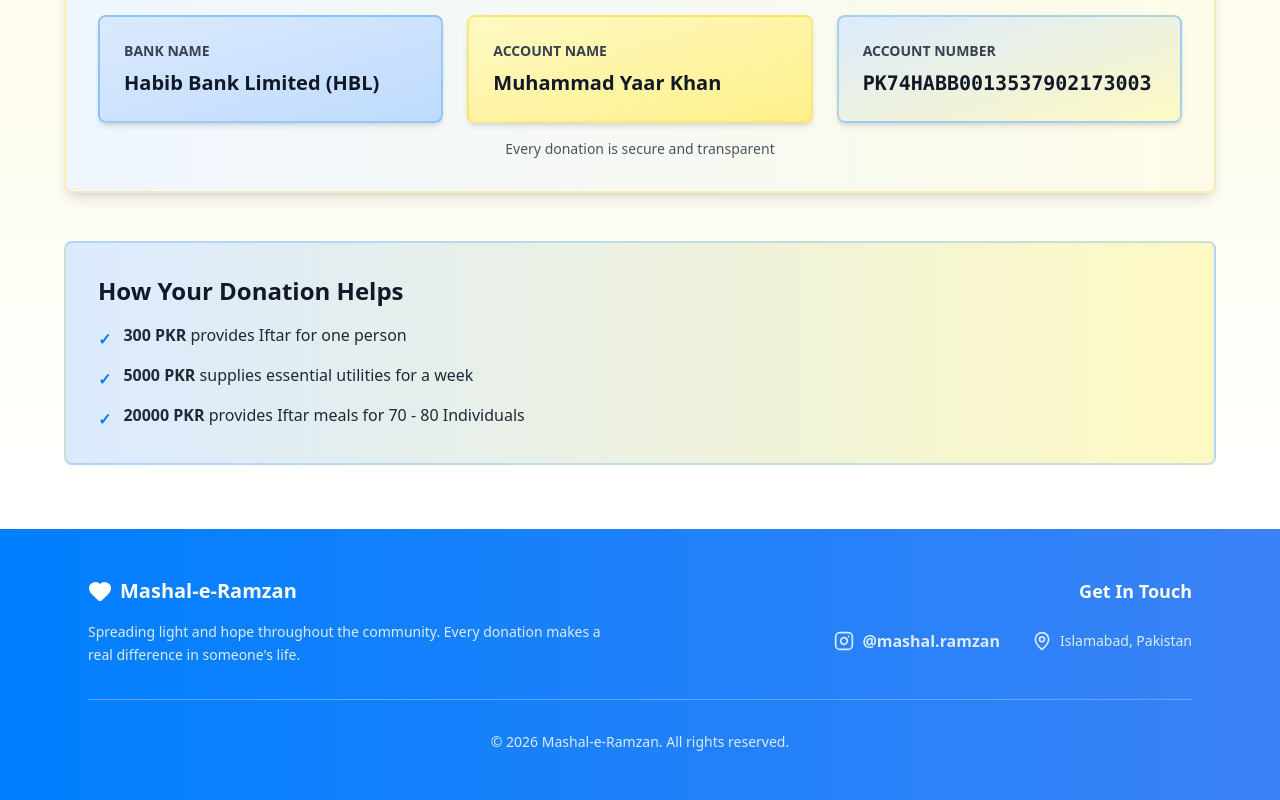
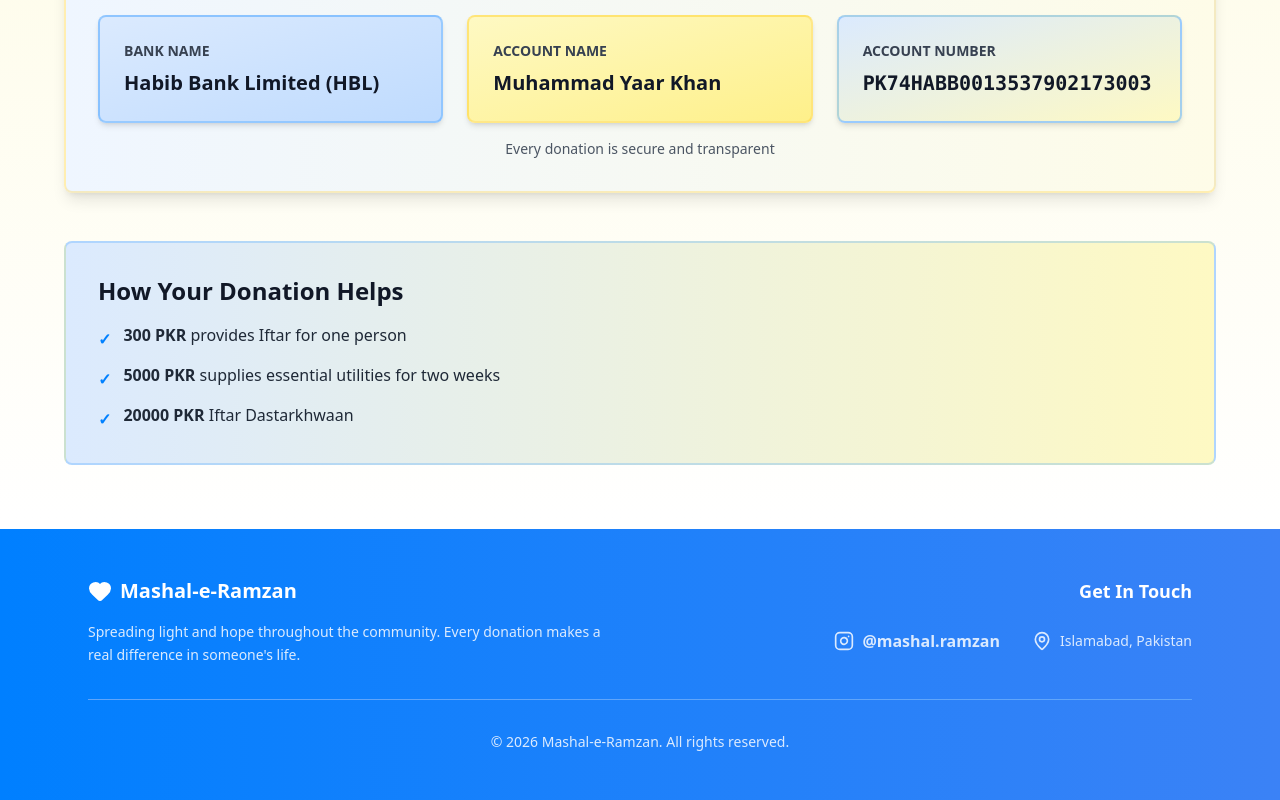
Before and after one commit to myaark/mashaleramzan, a Next.js app: page / in a window 1280 px wide. Shown: the part 1159-1959 px from the top of the page. Built offline with nearby package versions, Linux system fonts and the light colour scheme.

Commit message:
feat: update donation details duration and description

```diff
--- a/components/donation-details.tsx
+++ b/components/donation-details.tsx
@@ -65,11 +65,11 @@ export default function DonationDetails() {
             </li>
             <li className="flex items-start gap-3">
               <span className="text-primary font-bold mt-1">✓</span>
-              <span><strong>5000 PKR</strong> supplies essential utilities for a week</span>
+              <span><strong>5000 PKR</strong> supplies essential utilities for two weeks</span>
             </li>
             <li className="flex items-start gap-3">
               <span className="text-primary font-bold mt-1">✓</span>
-              <span><strong>20000 PKR</strong> provides Iftar meals for 70 - 80 Individuals</span>
+              <span><strong>20000 PKR</strong> Iftar Dastarkhwaan</span>
             </li>
           </ul>
         </div>
```
